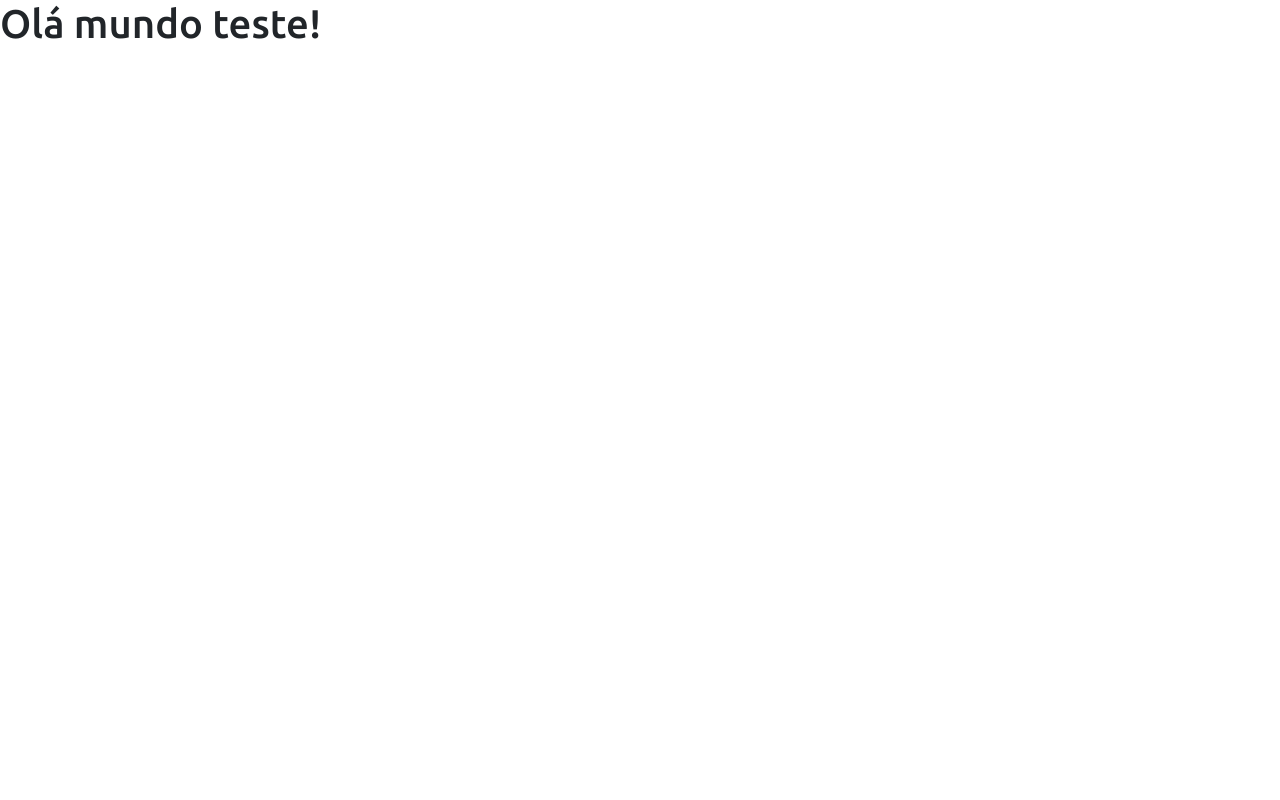
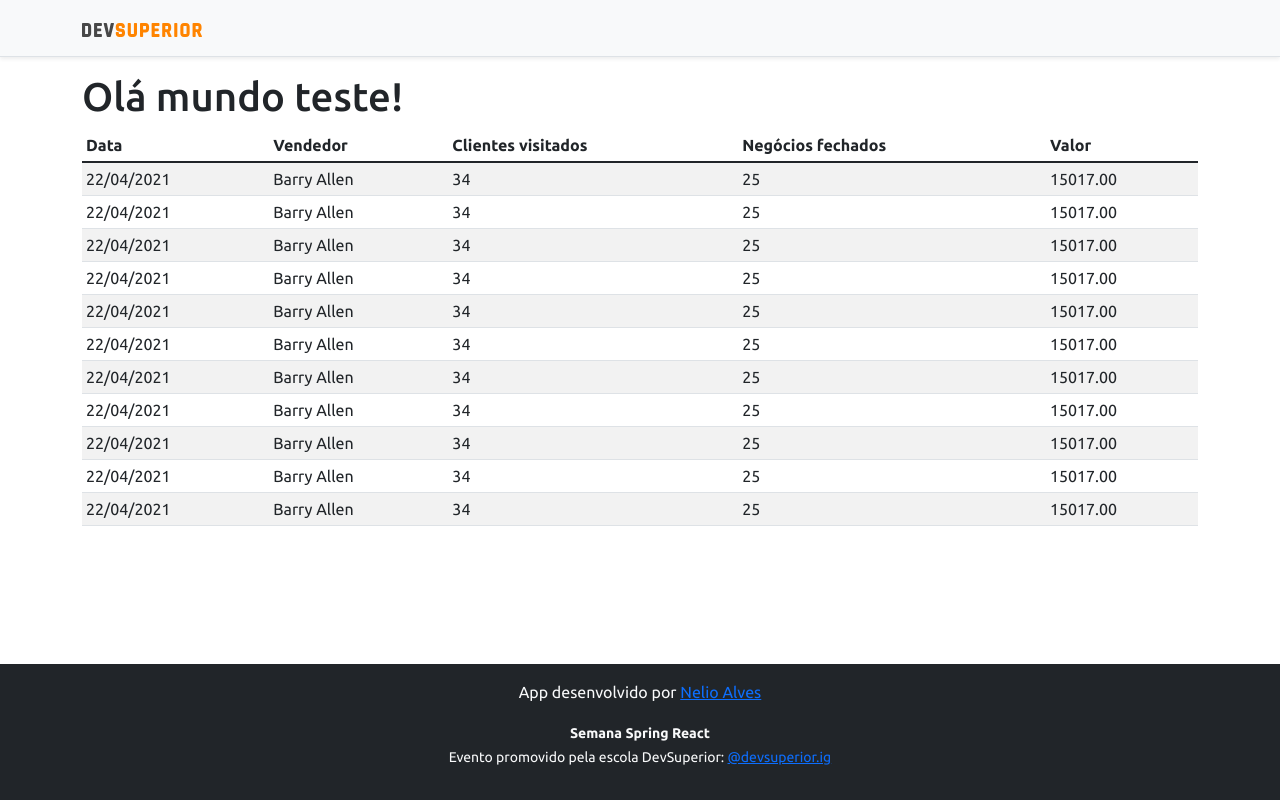
Before and after one commit to danilovictor/frontend, a React (Create React App) app: page / in a window 1280 px wide. Built offline with nearby package versions, Linux system fonts and the light colour scheme.

Commit message:
basicstaticcomponents

```diff
--- a/src/App.tsx
+++ b/src/App.tsx
@@ -1,12 +1,23 @@
 import React from 'react';
+import NavBar from './components/NavBar';
+import Footer from './components/Footer';
+import DataTable from 'components/DataTable';
 
 
 function App() {
   return (
-    <div>
+    < >
+    <NavBar/>
+    <div className="container">
       <h1>Olá mundo teste!</h1>
 
+      <DataTable/>
+
     </div>
+
+    <Footer/>
+    </ >
+
   );
 }
 
--- /dev/null
+++ b/src/components/DataTable/index.tsx
@@ -0,0 +1,100 @@
+function DataTable() {
+    return (
+
+        <div className="table-responsive">
+    <table className="table table-striped table-sm">
+        <thead>
+            <tr>
+                <th>Data</th>
+                <th>Vendedor</th>
+                <th>Clientes visitados</th>
+                <th>Negócios fechados</th>
+                <th>Valor</th>
+            </tr>
+        </thead>
+        <tbody>
+            <tr>
+                <td>22/04/2021</td>
+                <td>Barry Allen</td>
+                <td>34</td>
+                <td>25</td>
+                <td>15017.00</td>
+            </tr>
+            <tr>
+                <td>22/04/2021</td>
+                <td>Barry Allen</td>
+                <td>34</td>
+                <td>25</td>
+                <td>15017.00</td>
+            </tr>
+            <tr>
+                <td>22/04/2021</td>
+                <td>Barry Allen</td>
+                <td>34</td>
+                <td>25</td>
+                <td>15017.00</td>
+            </tr>
+            <tr>
+                <td>22/04/2021</td>
+                <td>Barry Allen</td>
+                <td>34</td>
+                <td>25</td>
+                <td>15017.00</td>
+            </tr>
+            <tr>
+                <td>22/04/2021</td>
+                <td>Barry Allen</td>
+                <td>34</td>
+                <td>25</td>
+                <td>15017.00</td>
+            </tr>
+            <tr>
+                <td>22/04/2021</td>
+                <td>Barry Allen</td>
+                <td>34</td>
+                <td>25</td>
+                <td>15017.00</td>
+            </tr>
+            <tr>
+                <td>22/04/2021</td>
+                <td>Barry Allen</td>
+                <td>34</td>
+                <td>25</td>
+                <td>15017.00</td>
+            </tr>
+            <tr>
+                <td>22/04/2021</td>
+                <td>Barry Allen</td>
+                <td>34</td>
+                <td>25</td>
+                <td>15017.00</td>
+            </tr>
+            <tr>
+                <td>22/04/2021</td>
+                <td>Barry Allen</td>
+                <td>34</td>
+                <td>25</td>
+                <td>15017.00</td>
+            </tr>
+            <tr>
+                <td>22/04/2021</td>
+                <td>Barry Allen</td>
+                <td>34</td>
+                <td>25</td>
+                <td>15017.00</td>
+            </tr>
+            <tr>
+                <td>22/04/2021</td>
+                <td>Barry Allen</td>
+                <td>34</td>
+                <td>25</td>
+                <td>15017.00</td>
+            </tr>
+        </tbody>
+    </table>
+</div>
+
+    );
+  }
+
+  export default DataTable;
--- /dev/null
+++ b/src/components/Footer/index.tsx
@@ -0,0 +1,16 @@
+
+function Footer() {
+    return (
+
+        <footer className="footer mt-auto py-3 bg-dark">
+        <div className="container">
+          <p className="text-light">App desenvolvido por <a href="https://github.com/acenelio" target="_blank" rel="noreferrer">Nelio Alves</a></p>
+          <p className="text-light"><small><strong>Semana Spring React</strong><br/>
+            Evento promovido pela escola DevSuperior: <a href="https://instagram.com/devsuperior.ig" target="_blank" rel="noreferrer">@devsuperior.ig</a></small></p>
+        </div>
+      </footer>
+
+    );
+  }
+
+  export default Footer;
--- /dev/null
+++ b/src/components/NavBar/index.tsx
@@ -0,0 +1,18 @@
+import React from 'react';
+import ImgDsDark from 'assets/imgs/ds-dark.svg';
+
+
+function NavBar() {
+  return (
+
+    <div className="d-flex flex-column flex-md-row align-items-center p-3 px-md-4 mb-3 bg-light border-bottom shadow-sm">
+    <div className="container">
+      <nav className="my-2 my-md-0 mr-md-3">
+        <img src={ImgDsDark} alt="DevSuperior" width="120" />
+      </nav>
+    </div>
+  </div>
+  );
+}
+
+export default NavBar;
```
Also changed, not shown: src/assets/imgs/ds-dark.svg (added).
